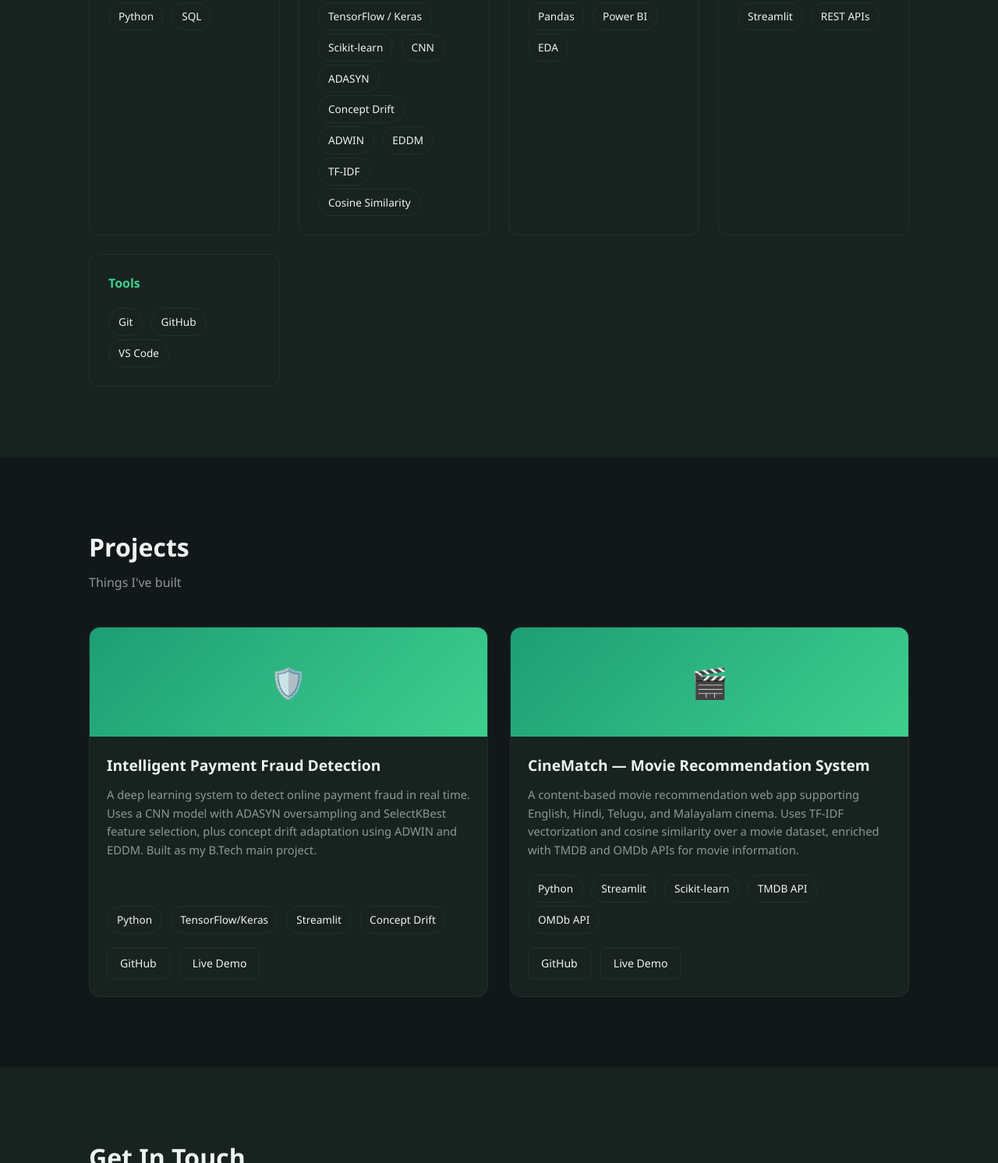
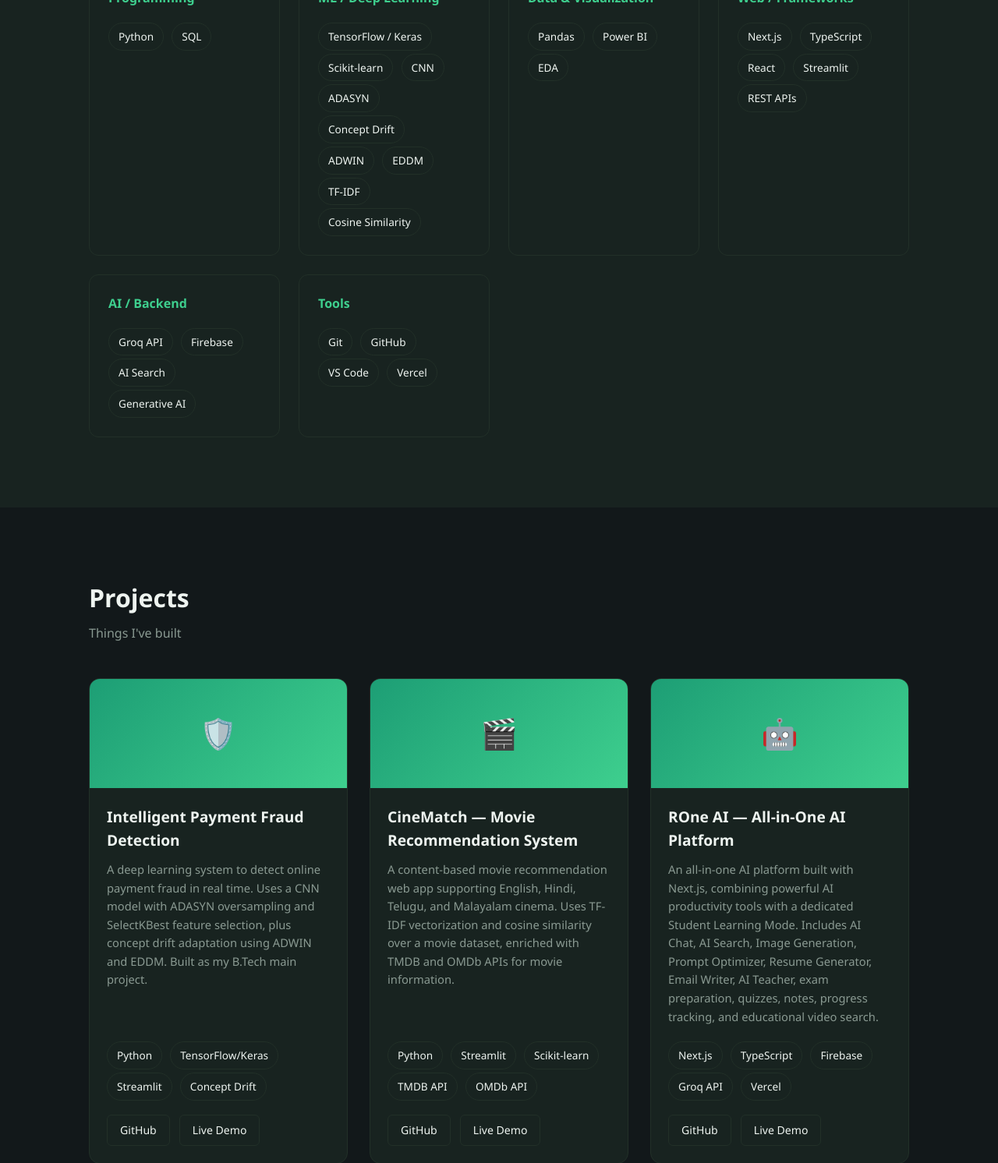
Before and after one commit to gallaramakrishna6-arch/RKprojects, a plain HTML site: page index.html in a window 1280 px wide. Shown: the part 2141-3633 px from the top of the page at 78% size. Drawn offline with Linux system fonts and the light colour scheme.

Commit message:
Add ROne AI project to portfolio

```diff
--- a/index.html
+++ b/index.html
@@ -490,18 +490,21 @@
 
         <p>
           My project work includes a deep learning model for real-time
-          fraud detection with concept drift adaptation, and a
+          fraud detection with concept drift adaptation, a
           content-based recommendation system using NLP techniques
-          like TF-IDF and cosine similarity.
+          like TF-IDF and cosine similarity, and an all-in-one AI
+          platform built with Next.js.
         </p>
 
         <p>
           I enjoy the full pipeline: data preprocessing, model building,
-          and shipping it as a live, interactive app people can actually use.
+          AI application development, and shipping projects as live,
+          interactive applications people can actually use.
         </p>
       </div>
 
       <div class="info-list">
+
         <div>
           <span>Name</span>
           <span>Galla Ramakrishna</span>
@@ -526,6 +529,7 @@
           <span>Location</span>
           <span>Andhra Pradesh, India</span>
         </div>
+
       </div>
 
     </div>
@@ -598,8 +602,19 @@
 
       <div class="skill-card">
         <h3>Web / Frameworks</h3>
+        <span class="tag">Next.js</span>
+        <span class="tag">TypeScript</span>
+        <span class="tag">React</span>
         <span class="tag">Streamlit</span>
         <span class="tag">REST APIs</span>
+      </div>
+
+      <div class="skill-card">
+        <h3>AI / Backend</h3>
+        <span class="tag">Groq API</span>
+        <span class="tag">Firebase</span>
+        <span class="tag">AI Search</span>
+        <span class="tag">Generative AI</span>
       </div>
 
       <div class="skill-card">
@@ -607,6 +622,7 @@
         <span class="tag">Git</span>
         <span class="tag">GitHub</span>
         <span class="tag">VS Code</span>
+        <span class="tag">Vercel</span>
       </div>
 
     </div>
@@ -719,6 +735,55 @@
       </div>
 
 
+      <!-- RONE AI -->
+      <div class="project-card">
+
+        <div class="project-banner">
+          🤖
+        </div>
+
+        <div class="project-body">
+
+          <h3>ROne AI — All-in-One AI Platform</h3>
+
+          <p>
+            An all-in-one AI platform built with Next.js, combining powerful
+            AI productivity tools with a dedicated Student Learning Mode.
+            Includes AI Chat, AI Search, Image Generation, Prompt Optimizer,
+            Resume Generator, Email Writer, AI Teacher, exam preparation,
+            quizzes, notes, progress tracking, and educational video search.
+          </p>
+
+          <div class="project-tags">
+
+            <span class="tag">Next.js</span>
+            <span class="tag">TypeScript</span>
+            <span class="tag">Firebase</span>
+            <span class="tag">Groq API</span>
+            <span class="tag">Vercel</span>
+
+          </div>
+
+          <div class="project-links">
+
+            <a href="https://github.com/gallaramakrishna6-arch/Rone-ai"
+               target="_blank"
+               rel="noopener noreferrer">
+              GitHub
+            </a>
+
+            <a href="https://rone-ai.vercel.app/"
+               target="_blank"
+               rel="noopener noreferrer">
+              Live Demo
+            </a>
+
+          </div>
+
+        </div>
+      </div>
+
+
     </div>
   </div>
 
```
